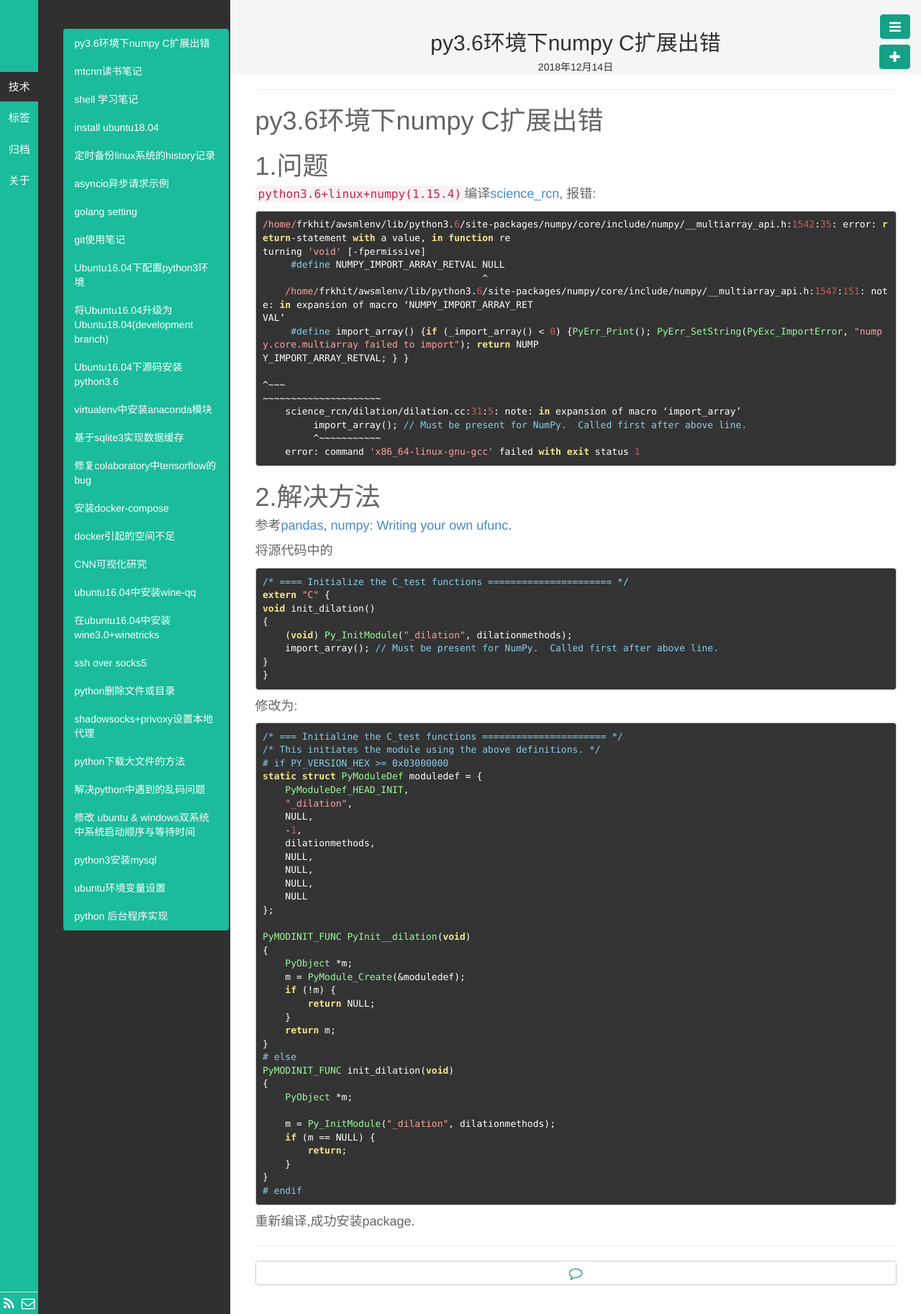
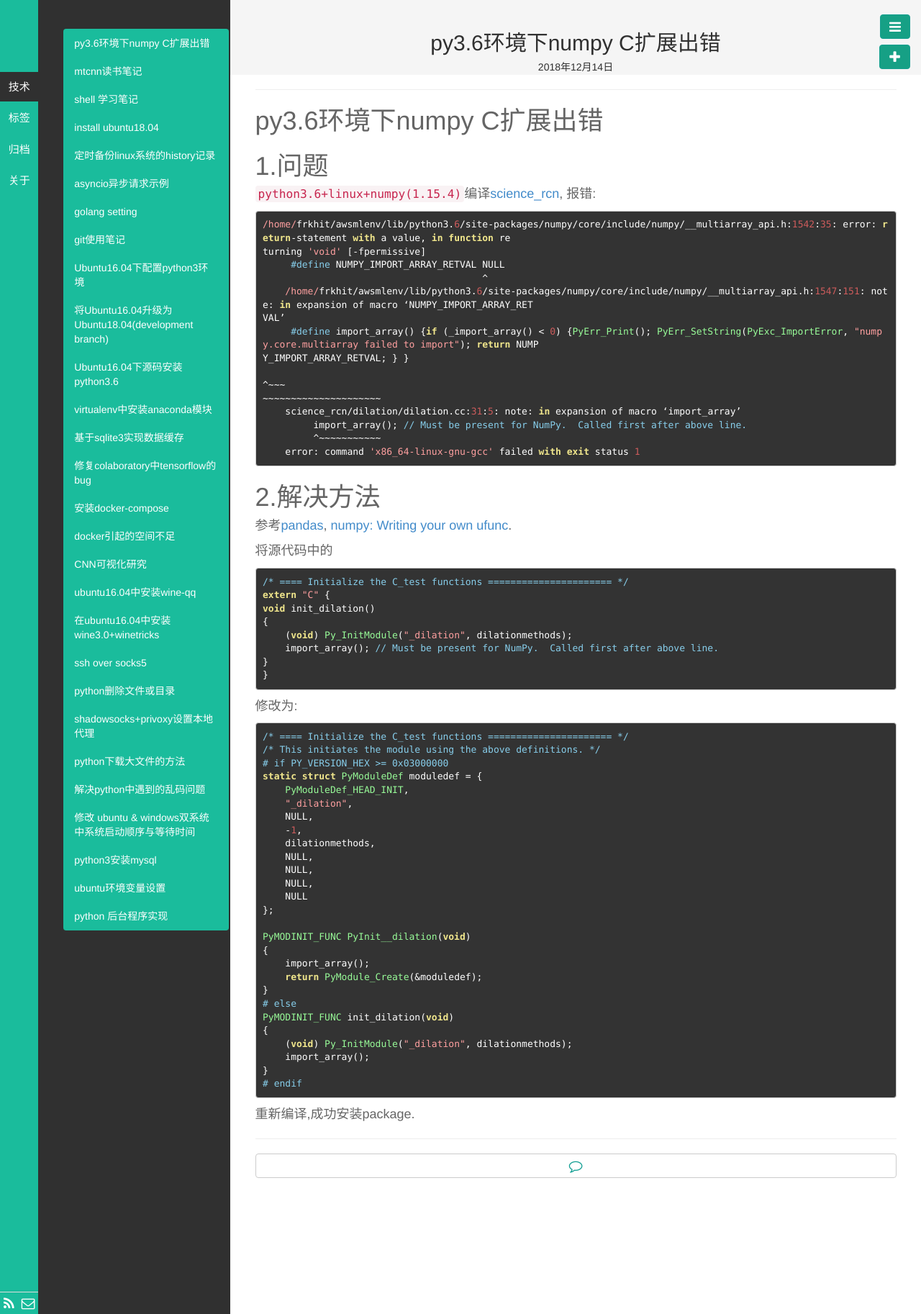
Before and after one commit to fengrk/frkhit.github.io, a Jekyll site: the page built from _posts/blog/2018-12-14-numpy_c_extension_note.md, in a window 1280 px wide. Shown: the whole page at 72% size. Built offline with Jekyll 4.4.1, drawn with Linux system fonts in a browser that asks for light colours; Markdown is read by kramdown in place of the engine named in the settings.

Commit message:
numpy_c_extension_note: update code

````diff
--- a/_posts/blog/2018-12-14-numpy_c_extension_note.md
+++ b/_posts/blog/2018-12-14-numpy_c_extension_note.md
@@ -47,7 +47,7 @@ void init_dilation()
 修改为:
 
 ```
-/* === Initialine the C_test functions ====================== */
+/* ==== Initialize the C_test functions ====================== */
 /* This initiates the module using the above definitions. */
 #if PY_VERSION_HEX >= 0x03000000
 static struct PyModuleDef moduledef = {
@@ -64,22 +64,14 @@ static struct PyModuleDef moduledef = {
 
 PyMODINIT_FUNC PyInit__dilation(void)
 {
-    PyObject *m;
-    m = PyModule_Create(&moduledef);
-    if (!m) {
-        return NULL;
-    }
-    return m;
+    import_array();
+    return PyModule_Create(&moduledef);
 }
 #else
 PyMODINIT_FUNC init_dilation(void)
 {
-    PyObject *m;
-
-    m = Py_InitModule("_dilation", dilationmethods);
-    if (m == NULL) {
-        return;
-    }
+    (void) Py_InitModule("_dilation", dilationmethods);
+    import_array();
 }
 #endif
 ```
````
